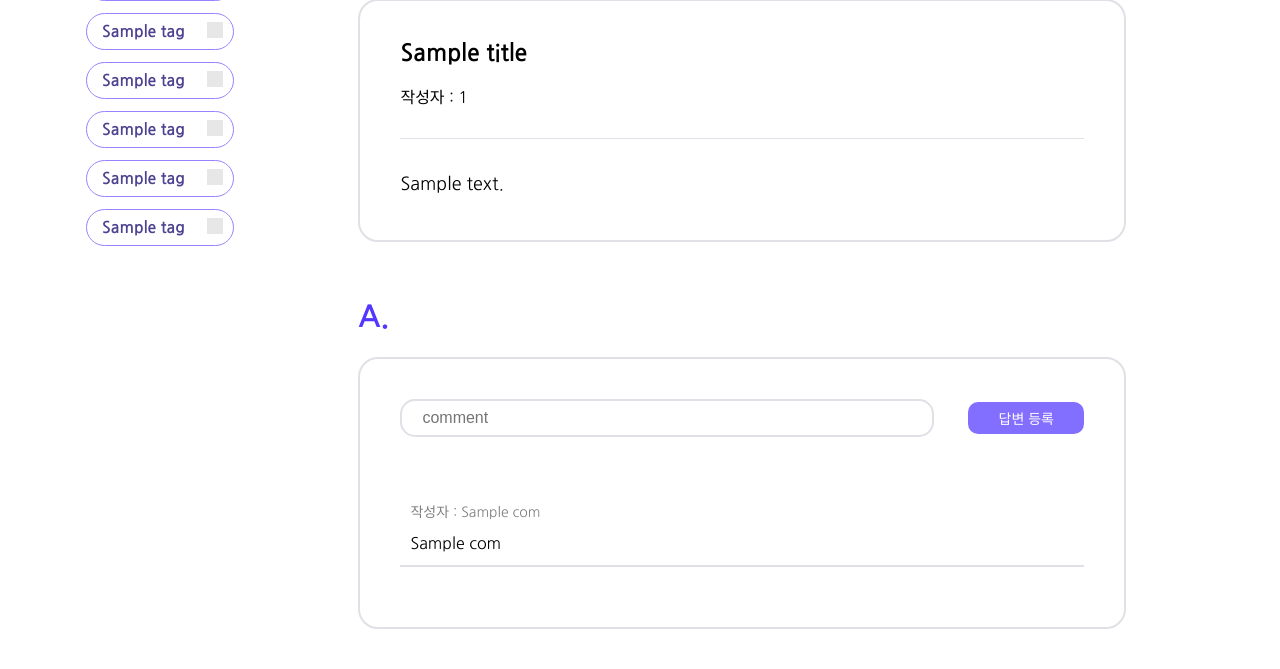
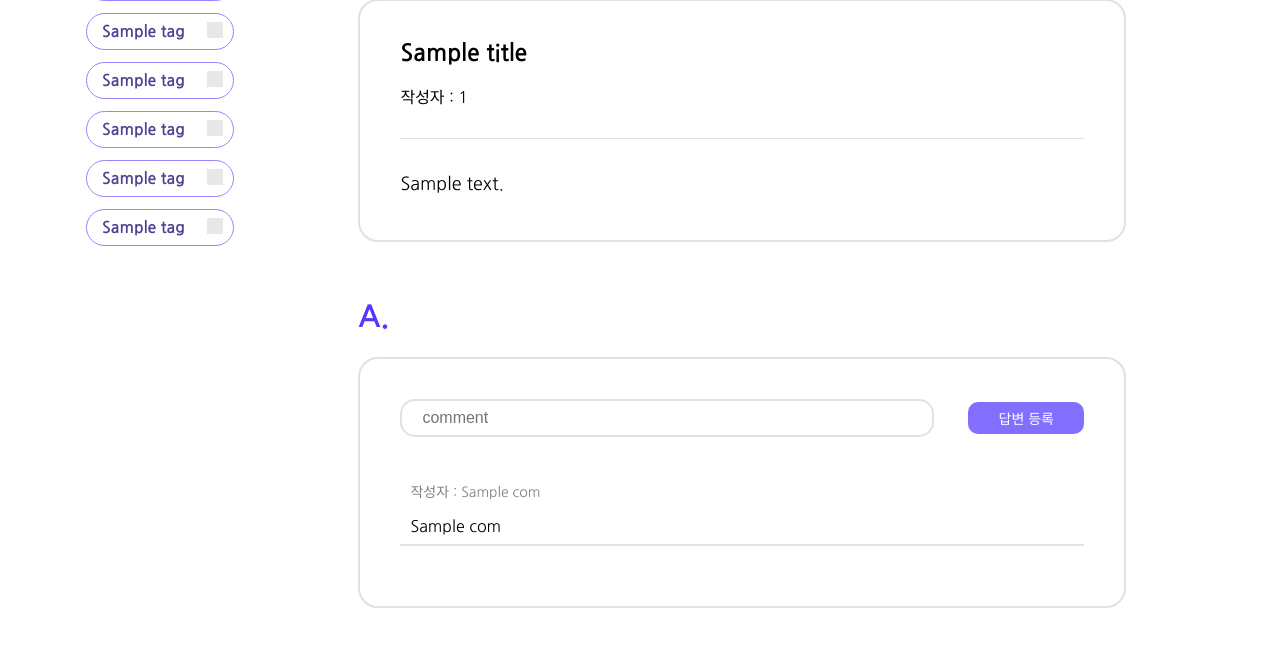
Before and after one commit to Tjdnjs/hackalearn, a Flask app: template templates/detail.html in a window 1280 px wide. Shown: the part 216-885 px from the top of the page. After the commit the page ends 824 px from the top, so only its background shows below. Run offline with Flask 2, Linux system fonts and the light colour scheme; the template is opened without the code that fills it: most values are stand-ins (such as "Sample title", 1, 10 or a date in 2020); some libraries are stand-ins or nearby versions; grey boxes are pictures that could not be loaded.

Commit message:
detail css

```diff
--- a/static/css/detail.css
+++ b/static/css/detail.css
@@ -38,19 +38,18 @@
   margin-bottom: 0.2rem;
   color: gray;
 }
-.answer{
-  /* background-color:rgb(247, 247, 247); */
+/* .answer{
   border-bottom: 2px solid  rgb(224, 224, 230);
-  /* border-radius: 12.5px; */
   margin-bottom: 1rem;
-}
+} */
 .answerd{
   display: block;
   margin-bottom: 0.2rem;
-  height: 1.2rem;
   padding: .2rem .5rem;
   font-size: .8rem;
-  width: 65%;
+  line-height: 1.7em;
+  border-bottom: 2px solid  rgb(224, 224, 230);
+  margin-bottom: 1rem;
 }
 #comment{
   display: block;
--- a/templates/detail.html
+++ b/templates/detail.html
@@ -124,14 +124,14 @@
 
       <div id="comment">
 
-          <ul id="uld">
+          <div id="uld">
               {% for com in co %}
               <div class="answer">
                 <div class="id">작성자 : {{com[1]}}</div>
-                <li class="answerd">{{com[2]}}</li>
+                <div class="answerd">{{com[2]}}</div>
               </div>
               {% endfor %}
-          </ul>
+          </div>
 
       </div>
     </div>
```
